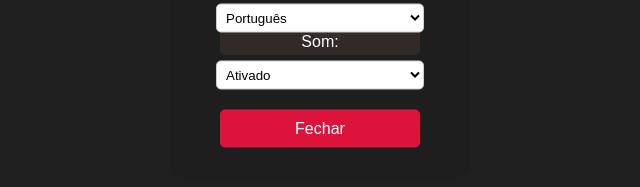
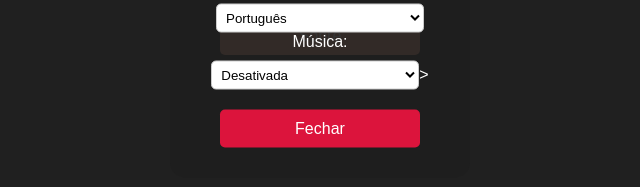
Before and after one commit to fegarrucho81/TriAD, a plain HTML site: page home.html in a window 1280 px wide. Both pictures are taken after a click on the button "Configurações". Shown: the part 355-542 px from the top of the page, 320-960 px from the left. Drawn offline with Linux system fonts and the light colour scheme.

Commit message:
feat: adicionar trilha sonora

```diff
--- a/home.html
+++ b/home.html
@@ -39,11 +39,11 @@
                 <option value="en">Inglês</option>
             </select>
 
-            <label for="sound" id="soundLabel">Som:</label>
-            <select id="sound">
-                <option value="on">Ativado</option>
-                <option value="off">Desativado</option>
-            </select>
+            <label for="music" id="musicLabel">Música:</label>
+            <select id="music" onchange="toggleMusic()">
+                <option value="on">Ativada</option>
+                <option value="off" selected>Desativada</option>
+            </select>>
 
             <button class="button close-button" onclick="toggleConfigCard()" id="closeConfigButton">Fechar</button>
         </div>
@@ -57,6 +57,11 @@
         </div>
     </div>
 
+    <audio id="backgroundMusic" loop>
+        <source src="audios/trilhasonora.mp3" type="audio/mpeg">
+        Seu navegador não suporta o elemento de áudio.
+    </audio>
+
     <script src="scripthome.js"></script>
 </body>
 </html>
```
